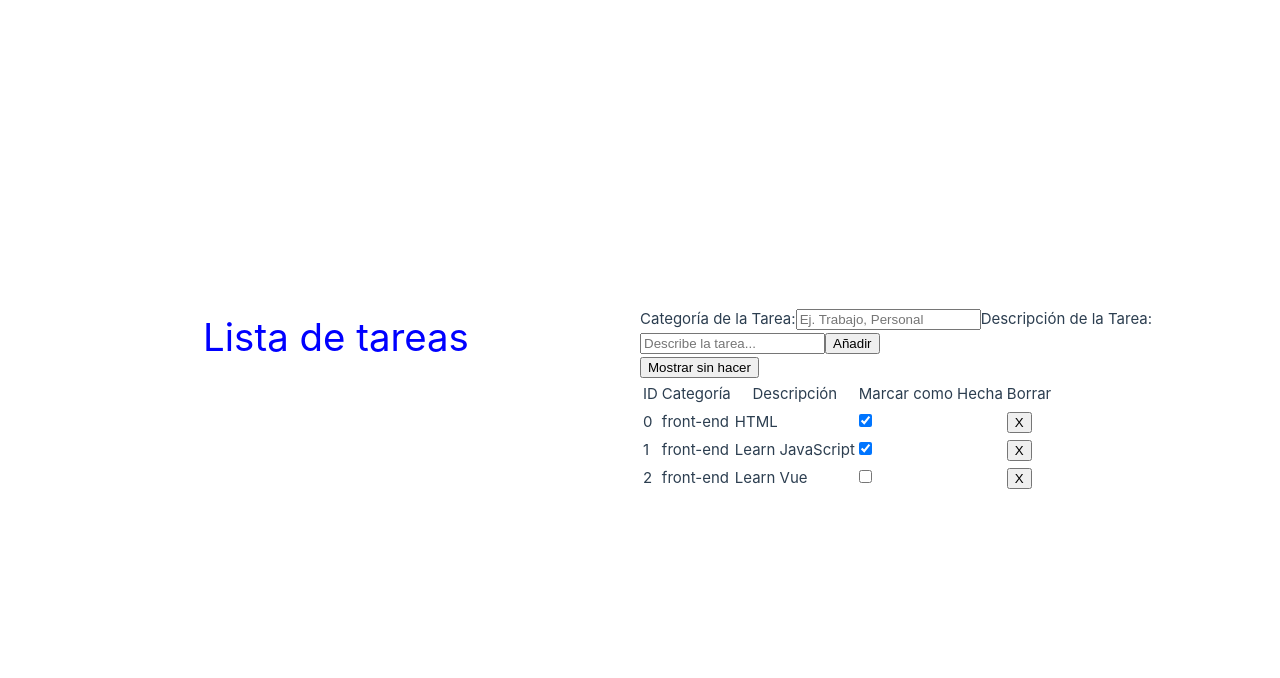
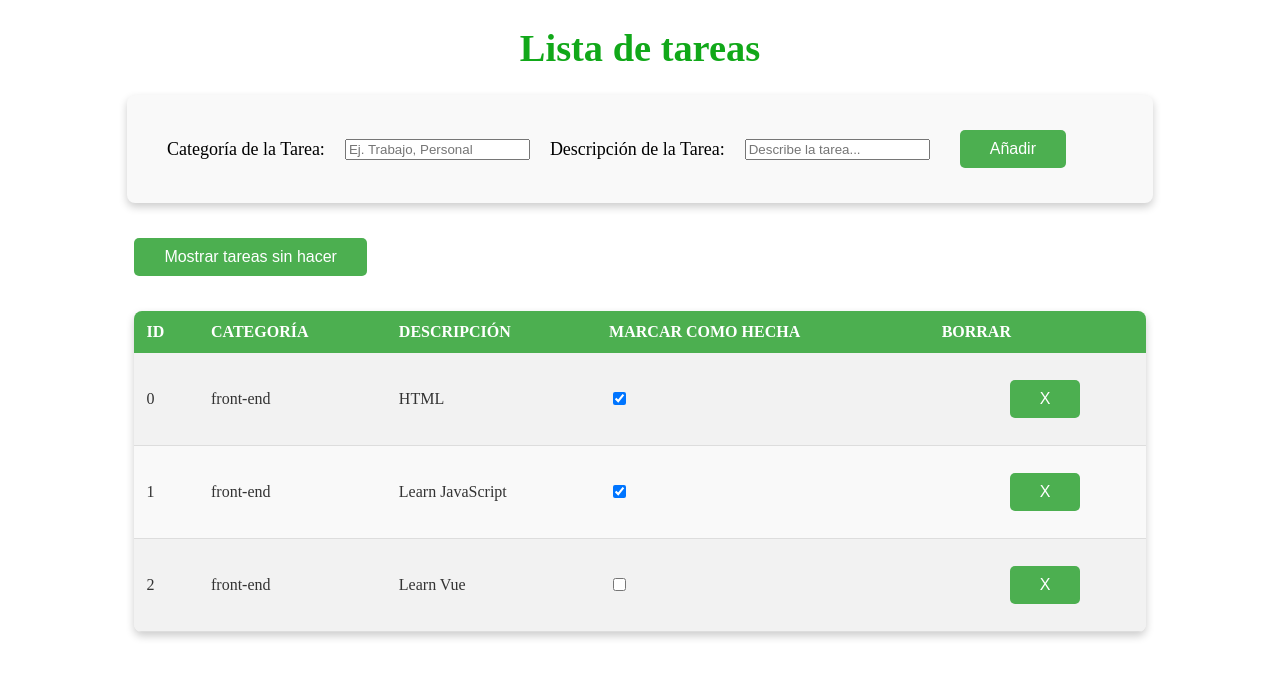
Before and after one commit to MariaTiscarAmamdor/ListaTareas_go, a Vue app: page / in a window 1280 px wide. Shown: the top 678 px of the page. Built offline with nearby package versions, Linux system fonts and the light colour scheme.

Commit message:
Se le añaden los estilos a la tabla y formulario

```diff
--- a/src/App.vue
+++ b/src/App.vue
@@ -28,7 +28,6 @@ const filtroTareas = computed(() => {
     : todos.value
 })
 </script>
-
 <template>
   <header>
     <h1>Lista de tareas</h1>
@@ -43,9 +42,9 @@ const filtroTareas = computed(() => {
         aria-label="Descripción de la Tarea" />
       <button>Añadir</button>
     </form>
-    <button @click="tareaCompletada = !tareaCompletada">
-        {{ tareaCompletada ? 'Mostrar todas' : 'Mostrar sin hacer' }}
-      </button>
+    <button id="boton_mostrar"  @click="tareaCompletada = !tareaCompletada">
+      {{ tareaCompletada ? 'Mostrar todas las tareas' : 'Mostrar tareas sin hacer' }}
+    </button>
     <table>
       <thead>
         <tr>
@@ -64,14 +63,117 @@ const filtroTareas = computed(() => {
         <td><button @click="removeTodo(todo)">X</button></td>
       </tr>
     </table>
-
   </main>
 </template>
 
 <style scoped>
 h1 {
-  color: blue;
+  color:  #11a819;
   text-align: center;
   font-size: 3vw;
+
+}
+
+form {
+  display: flex;
+  flex-direction: row;
+  margin: 20px auto;
+  width: 78%;
+  align-items: center;
+  padding: 20px;
+  background-color: #f9f9f9;
+  border-radius: 8px;
+  box-shadow: 0 4px 8px rgba(0, 0, 0, 0.2);
+
+}
+
+label {
+  padding: 20px;
+  font-size: 18px;
+}
+
+
+input[type="text"] {
+  width: 100%;
+  padding: 40px;
+  margin: 30px;
+  margin-left: 10px;
+  border: 1px solid #ddd;
+  border-radius: 5px;
+  font-size: 16px;
+  box-shadow: inset 0 2px 4px rgba(0, 0, 0, 0.1);
+  transition: border-color 0.3s ease;
+
+}
+
+
+button {
+  padding: 10px 30px;
+  margin: 15px;
+  margin-left: 30px;
+  background-color: #4CAF50;
+  color: white;
+  border: none;
+  border-radius: 5px;
+  cursor: pointer;
+  font-size: 16px;
+  transition: background-color 0.3s ease, transform 0.2s ease;
+  width: fit-content;
+
+}
+
+
+button:hover {
+  background-color: #388e3c;
+  transform: scale(1.05);
+
+}
+
+
+table {
+  margin: 20px auto;
+  border-collapse: collapse;
+  width: 80%;
+  background-color: #f9f9f9;
+  box-shadow: 0 4px 8px rgba(0, 0, 0, 0.2);
+  border-radius: 8px;
+  overflow: hidden;
+}
+#boton_mostrar{
+  margin-left: 10%;
+}
+
+table th {
+  background-color: #4CAF50;
+  color: white;
+  padding: 12px;
+  text-align: left;
+  font-size: 16px;
+  text-transform: uppercase;
+}
+
+
+table td {
+  padding: 12px;
+  border-bottom: 1px solid #ddd;
+  text-align: left;
+  color: #333;
+}
+
+
+table tr:nth-child(even) {
+  background-color: #f2f2f2;
+}
+
+
+table tr:hover {
+  background-color: #e0f7fa;
+  cursor: pointer;
+}
+
+
+table td:last-child {
+  text-align: center;
+  color: #666;
 }
 </style>
--- a/src/main.js
+++ b/src/main.js
@@ -1,5 +1,3 @@
-import './assets/main.css'
-
 import { createApp } from 'vue'
 import App from './App.vue'
 
```
